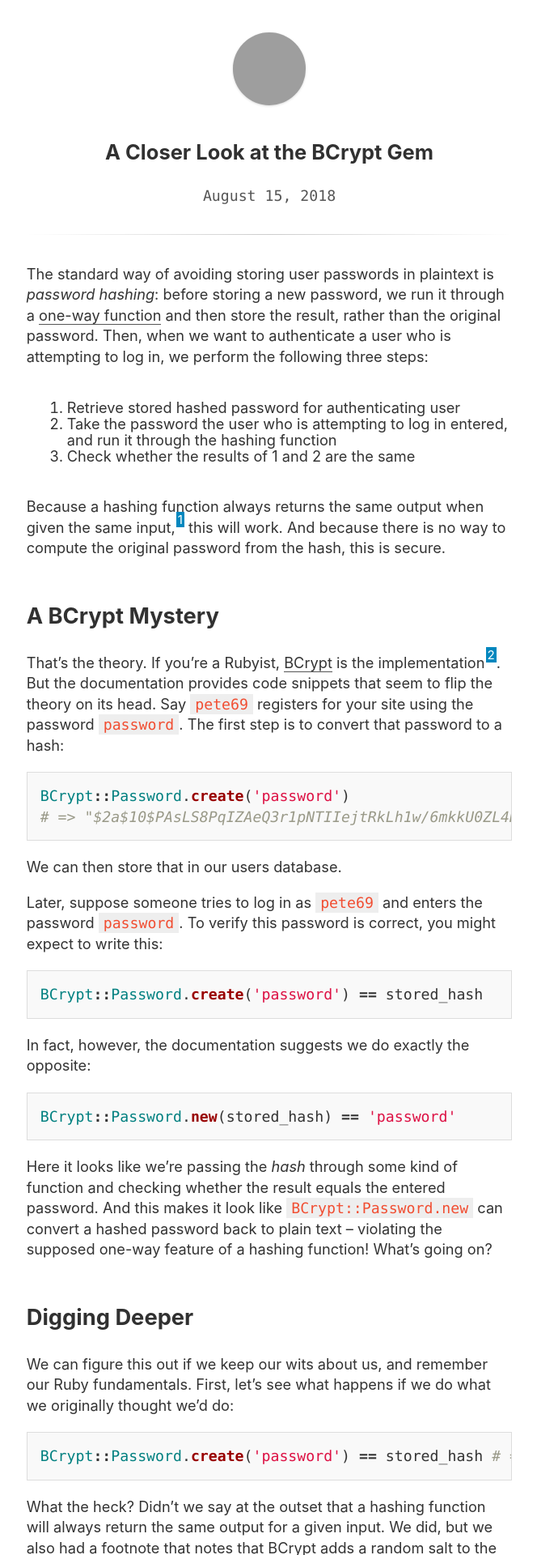
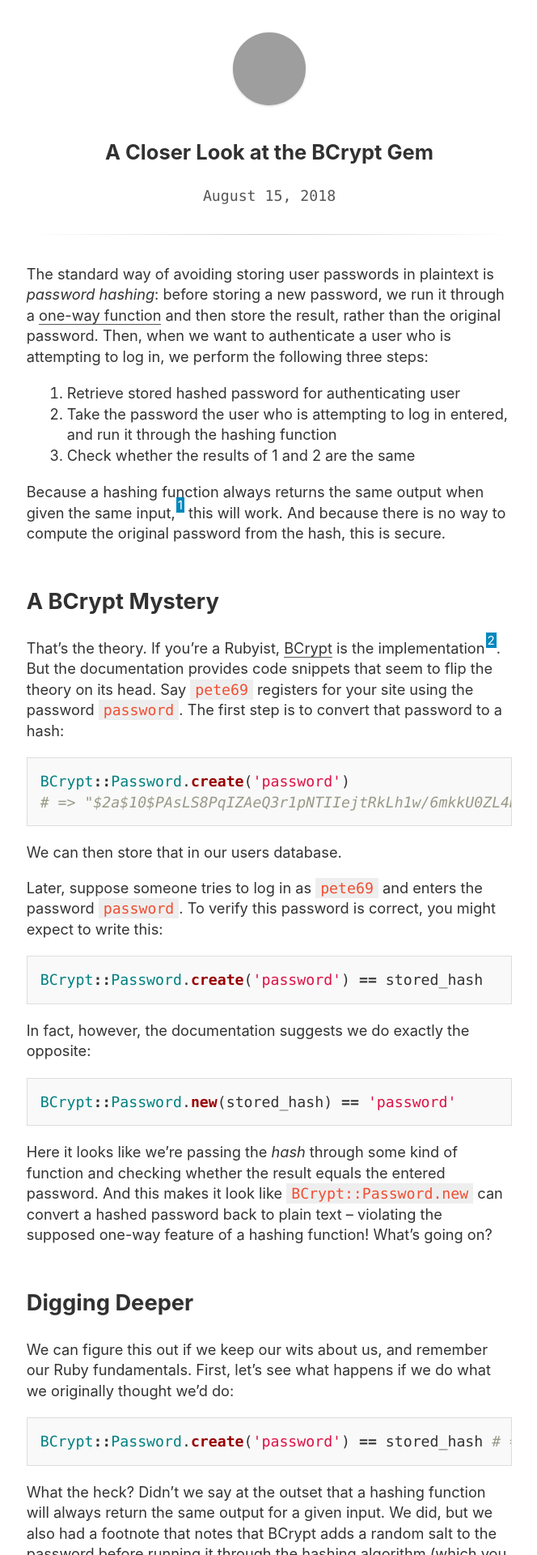
Before and after one commit to icevans/icevans.github.io, a Jekyll site: the page built from _posts/2018-08-15-bcrypt.md, in a window 1280 px wide. Shown: the top 1920 px of the page at 81% size, without its empty margins (307-971 px from the left). Built offline with Jekyll 4.4.1, drawn with Linux system fonts in a browser that asks for light colours; grey boxes are pictures that could not be loaded.

Commit message:
Fix typography: list margins

```diff
--- a/_sass/main.scss
+++ b/_sass/main.scss
@@ -155,10 +155,11 @@
 }
 ul,
 ol {
-  margin: 40px 0;
+  margin: 20px 0;
   padding-left: 50px;
   li {
     word-wrap: break-word;
+    line-height: 1.4;
   }
   img {
     margin: 40px 0;
```
